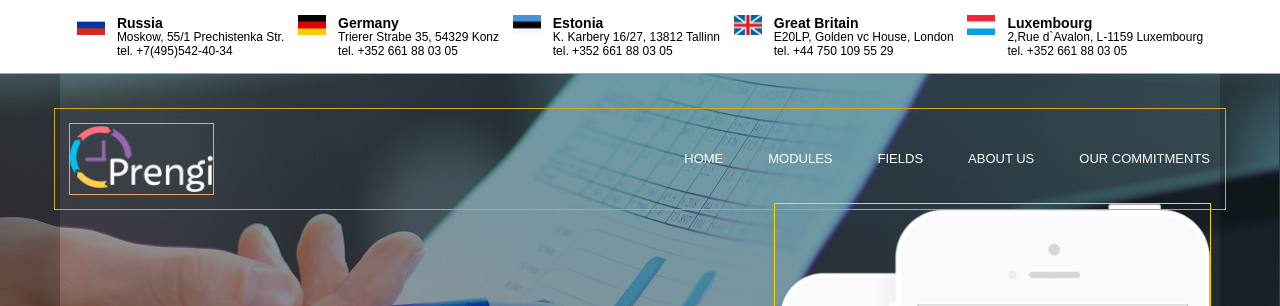
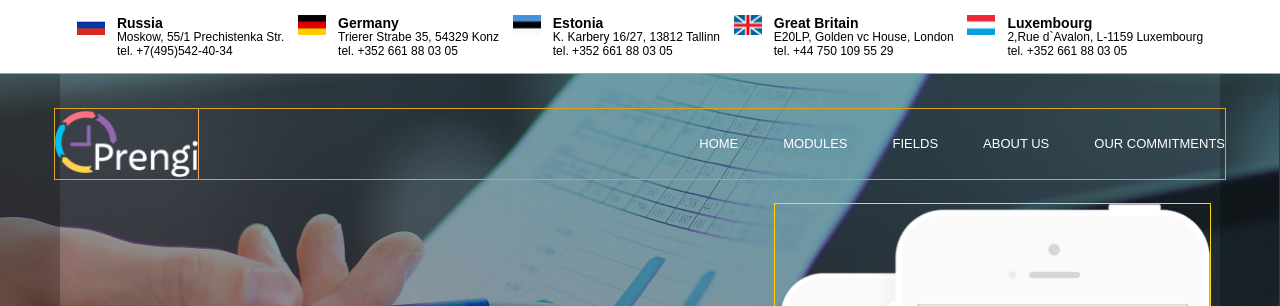
Before and after one commit to nadyawyn/prengi, a website: page src/index.html in a window 1280 px wide. Shown: the top 306 px of the page. Drawn offline with nearby package versions, Linux system fonts and the light colour scheme; files that its build step writes are made by us from their sources.

Commit message:
Fixed Menu paddings

```diff
--- a/src/index.html
+++ b/src/index.html
@@ -145,114 +145,8 @@
 
 		<!-- ! End of the SLIDER-TOP -->
 
-		<!-- <div class="header__slider">
-			<div class="header__slider-item item_1">
-				<div class="container">
-					<div class="header__slider-wrapper">
-						<div class="header__slider-text">
-							<h1 class="header__slider-title">
-								Manage your business through a smartphone
-							</h1>
-							<h2 class="header__slider-subtitle">
-								PRENGI is a platform for transparent business management
-							</h2>
-							<button class="button">Get access</button>
-						</div>
-						<div class="header__slider-img"></div>
-					</div>
-
-				</div>
-			</div>
-			<div class="header__slider-item item_2">
-				<div class="container">
-					<div class="header__slider-wrapper">
-						<div class="header__slider-text">
-							<h1 class="header__slider-title">
-								2
-							</h1>
-							<h2 class="header__slider-subtitle">
-								PRENGI is a platform for transparent business management
-							</h2>
-							<button class="button">Get access</button>
-						</div>
-						<div class="header__slider-img"></div>
-					</div>
-
-				</div>
-			</div>
-			<div class="header__slider-item item_3">
-				<div class="container">
-					<div class="header__slider-wrapper">
-						<div class="header__slider-text">
-							<h1 class="header__slider-title">
-								3
-							</h1>
-							<h2 class="header__slider-subtitle">
-								PRENGI is a platform for transparent business management
-							</h2>
-							<button class="button">Get access</button>
-						</div>
-						<div class="header__slider-img"></div>
-					</div>
-
-				</div>
-			</div>
-			<div class="header__slider-item item_4">
-				<div class="container">
-					<div class="header__slider-wrapper">
-						<div class="header__slider-text">
-							<h1 class="header__slider-title">
-								4
-							</h1>
-							<h2 class="header__slider-subtitle">
-								PRENGI is a platform for transparent business management
-							</h2>
-							<button class="button">Get access</button>
-						</div>
-						<div class="header__slider-img"></div>
-					</div>
-
-				</div>
-			</div>
-			<div class="header__slider-item item_5">
-				<div class="container">
-					<div class="header__slider-wrapper">
-						<div class="header__slider-text">
-							<h1 class="header__slider-title">
-								5
-							</h1>
-							<h2 class="header__slider-subtitle">
-								PRENGI is a platform for transparent business management
-							</h2>
-							<button class="button">Get access</button>
-						</div>
-						<div class="header__slider-img"></div>
-					</div>
-
-				</div>
-			</div>
-		</div> -->
-		<!-- <div class="header__slider-nav">
-			<div class="prev">
-
-			</div>
-			<ul class="header__slider-dots">
-				<li class="header__slider-dot dot-active"></li>
-				<li class="header__slider-dot"></li>
-				<li class="header__slider-dot"></li>
-				<li class="header__slider-dot"></li>
-				<li class="header__slider-dot"></li>
-			</ul>
-			<div class="next">
-
-			</div>
-		</div> -->
-		<!-- TODO Add SLIDER script -->
-
 		<div class="header__menu-wrapper">
-			<div class="container">
-
-
+			<div class="container container_menu">
 				<div class="logo">
 
 				</div>
--- a/src/sass/blocks/_header.scss
+++ b/src/sass/blocks/_header.scss
@@ -156,6 +156,10 @@
 			justify-content: space-between;
 			align-items: center;
 			outline: 1px solid goldenrod;
+
+			&_menu {
+				padding: 0;
+			}
 		}
 
 	}
```
Also changed, not shown: dist/css/style.min.css, dist/index.html.
